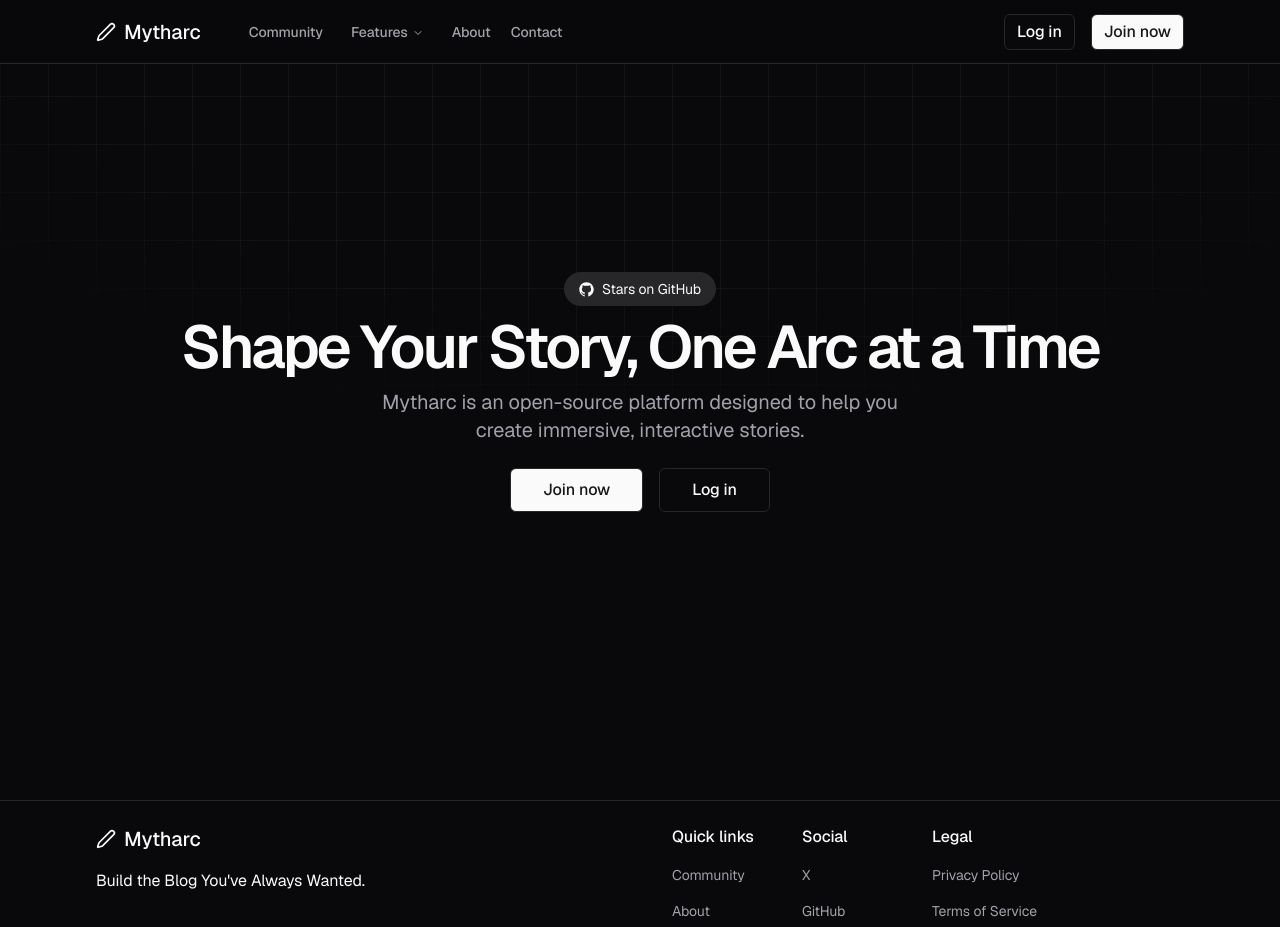
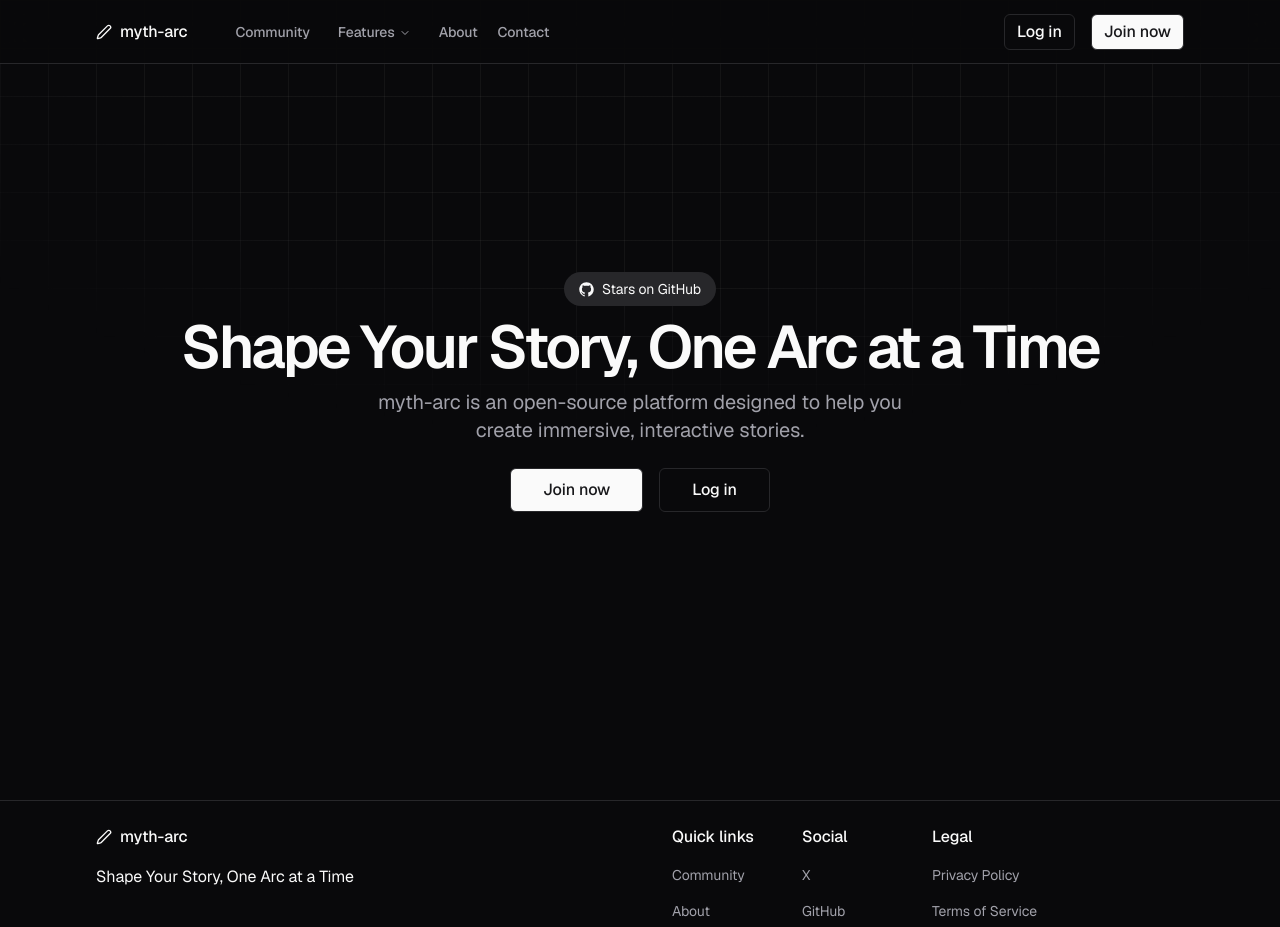
Before and after one commit to Lokendrakushwah12/blogora, a Next.js app: page / in a window 1280 px wide. Shown: the top 927 px of the page. Built offline with nearby package versions, Linux system fonts and the light colour scheme.

Commit message:
minor fix

```diff
--- a/package.json
+++ b/package.json
@@ -1,5 +1,5 @@
 {
-  "name": "mytharc",
+  "name": "myth-arc",
   "version": "0.1.0",
   "private": true,
   "type": "module",
--- a/src/app/(landing)/_components/Hero.tsx
+++ b/src/app/(landing)/_components/Hero.tsx
@@ -8,7 +8,7 @@ const Hero = () => {
       <Link
         target="_blank"
         rel="noreferrer"
-        href="https://github.com/Lokendrakushwah12/mytharc"
+        href="https://github.com/Lokendrakushwah12/myth-arc"
       >
         <div
           className="inline-flex items-center gap-2 rounded-full border border-transparent bg-secondary px-3.5 py-1.5 text-sm font-normal text-secondary-foreground transition-colors hover:bg-secondary/80 focus:outline-none focus:ring-2 focus:ring-ring focus:ring-offset-2"
@@ -24,7 +24,7 @@ const Hero = () => {
       </h1>
 
       <p className="max-w-xl text-balance text-base text-muted-foreground sm:text-xl md:text-wrap">
-        Mytharc is an open-source platform designed to help you create
+        myth-arc is an open-source platform designed to help you create
         immersive, interactive stories.
       </p>
 
--- a/src/app/auth/join/page.tsx
+++ b/src/app/auth/join/page.tsx
@@ -60,7 +60,7 @@ const Join = () => {
         <Link rel="noreferrer" href="/">
           <div className="flex items-center gap-2">
             <Pen className="h-5 w-5" />
-            <span className="text-xl font-medium">Mytharc</span>
+            <span className="text-xl font-medium">myth-arc</span>
           </div>
         </Link>
 
--- a/src/app/auth/login/page.tsx
+++ b/src/app/auth/login/page.tsx
@@ -48,7 +48,7 @@ const Login = () => {
         <Link rel="noreferrer" href="/">
           <div className="flex items-center gap-2">
             <Pen className="h-5 w-5" />
-            <span className="text-xl font-medium">Mytharc</span>
+            <span className="text-xl font-medium">myth-arc</span>
           </div>
         </Link>
 
@@ -122,7 +122,7 @@ const Login = () => {
 
         <div className="flex w-full items-center justify-center space-x-4 py-4">
           <div className="text-sm text-muted-foreground">
-            New to Mytharc?&nbsp;
+            New to myth-arc?&nbsp;
             <Link
               className="hover:text-foreground hover:underline"
               href="/auth/join"
--- a/src/app/layout.tsx
+++ b/src/app/layout.tsx
@@ -8,8 +8,9 @@ import Provider from "./_provider";
 import { Toaster } from "sonner";
 
 export const metadata: Metadata = {
-  title: "Mytharc",
-  description: "Generated by create-t3-app",
+  title: "myth-arc: Shape Your Story, One Arc at a Time",
+  description:
+    "myth-arc is an open-source platform designed to help you create immersive, interactive stories.",
   icons: [{ rel: "icon", url: "/favicon.svg" }],
 };
 
--- a/src/components/landing/footer.tsx
+++ b/src/components/landing/footer.tsx
@@ -36,11 +36,11 @@ const Footer = () => {
           {/* logo */}
           <div className="flex flex-col items-start">
             <div className="flex items-center gap-2">
-              <Pen className="h-5 w-5" />
-              <span className="text-xl font-medium">Mytharc</span>
+              <Pen className="h-4 w-auto" />
+              <span className="text-base font-medium">myth-arc</span>
             </div>
             <p className="max-w mt-4 text-base">
-              Build the Blog You&apos;ve Always Wanted.
+              Shape Your Story, One Arc at a Time
             </p>
             <Link className="mt-10" href="/auth/join">
               <Button size="sm">Join now</Button>
--- a/src/components/landing/navbar.tsx
+++ b/src/components/landing/navbar.tsx
@@ -77,8 +77,8 @@ const Navbar = () => {
                 href="/"
                 className="flex items-center gap-2 text-lg font-semibold text-foreground"
               >
-                <Pen className="h-5 w-auto" />
-                <span className="text-xl font-medium">Mytharc</span>
+                <Pen className="h-4 w-auto" />
+                <span className="text-base font-medium">myth-arc</span>
               </Link>
               <div className="ml-4 hidden items-center lg:flex">
                 <NavigationMenu>
```
Also changed, not shown: 1 other file (tests, documents, lock files or other folders).
